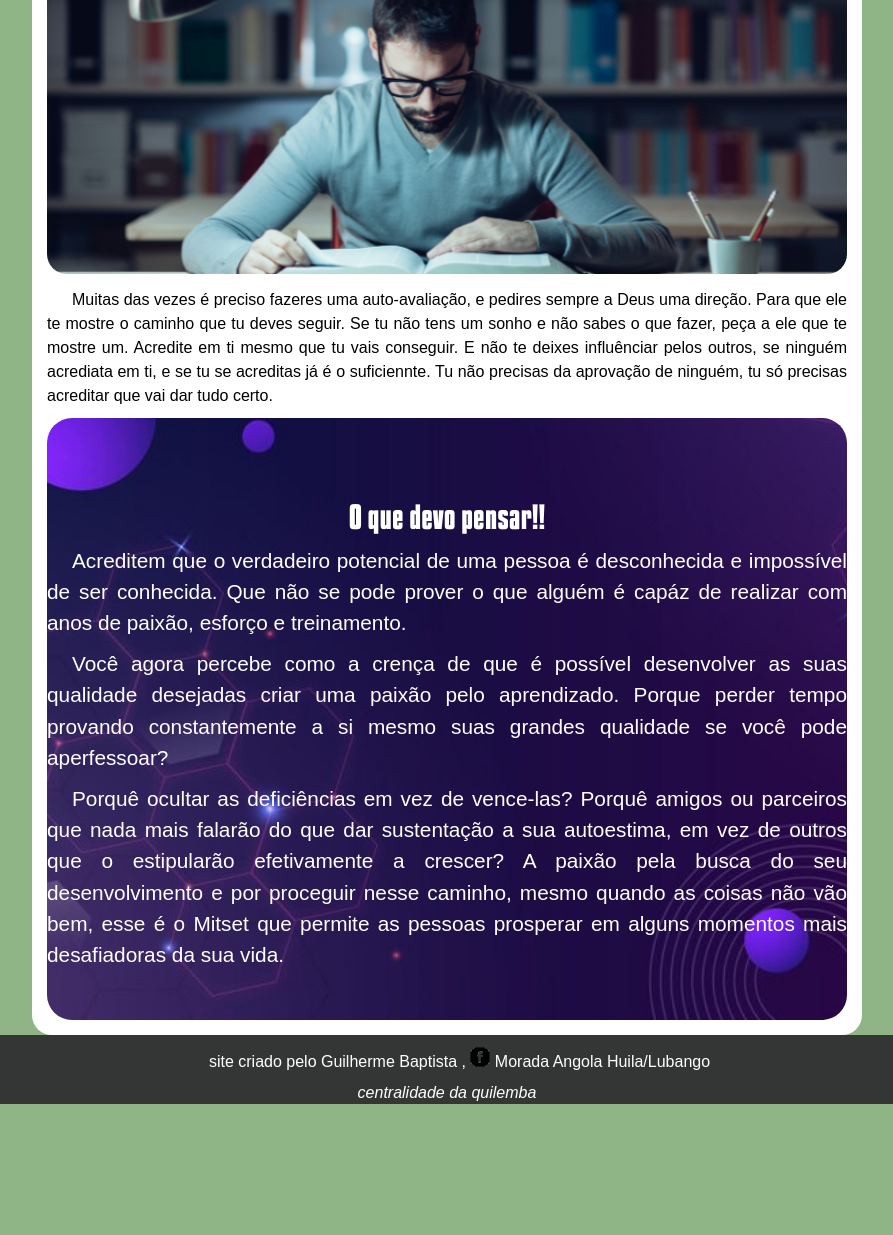
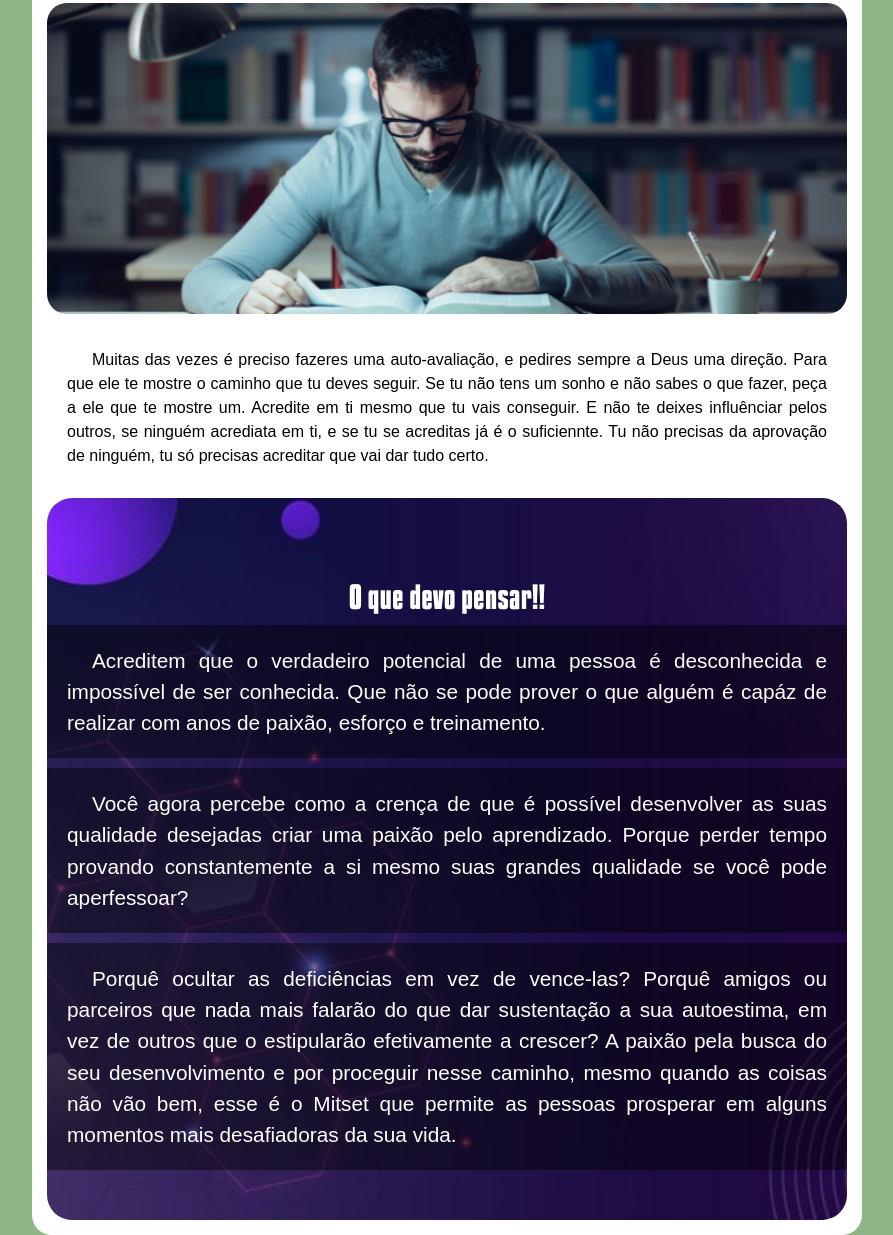
Before and after one commit to guilhermebaptistaa/Meu-projeeto, a plain HTML site: page index.html in a window 1280 px wide. Shown: the part 419-1654 px from the top of the page, without its empty margins (193-1086 px from the left). Before the commit the page ends 1523 px from the top, so only its background shows below. Drawn offline with Linux system fonts and the light colour scheme.

Commit message:
atualizai

```diff
--- a/estilo/style.css
+++ b/estilo/style.css
@@ -99,7 +99,6 @@ article{
     padding-top: 10vh;
     padding-bottom: 5vh;
     font-size: 1.3em;
-
     background-image: url(../Imagem/fundo-gradiente-futurista-com-esferas_23-2149110136.jpg);
     color: white;
     background-repeat: no-repeat;
@@ -111,8 +110,14 @@ article{
 article h2{
     text-align: center;
 }
+article>p{
+    background-color: rgba(0, 0, 0, 0.459);
+    display: inline block;
+
+}
 
 p{
+    padding: 20px;
     text-align: justify;
     margin-top: 10px;
     margin-bottom: 10px;
```
